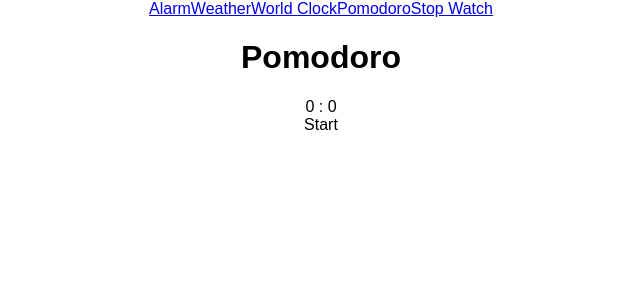
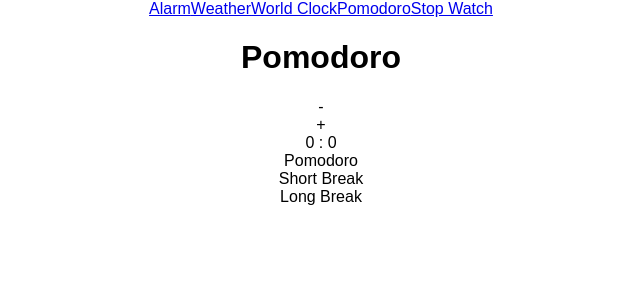
Before and after one commit to dpark926/my_momentum, a React (Create React App) app in the folder countdown_alarm_client/: page /pomodoro in a window 1280 px wide. Shown: the top 300 px of the page, without its empty margins (319-959 px from the left). Built offline with nearby package versions, Linux system fonts and the light colour scheme.

Commit message:
set different time values for Pomodoro

```diff
--- a/countdown_alarm_client/src/containers/Pomodoro.js
+++ b/countdown_alarm_client/src/containers/Pomodoro.js
@@ -8,35 +8,108 @@ class Pomodoro extends Component {
       start: false,
       hour: 0,
       minute: 0,
-      second: 0,
+      second: 60,
     }
 
-    this.handleStart = this.handleStart.bind(this)
+    this.setAddFive = this.setAddFive.bind(this)
+    this.setSubtractFive = this.setSubtractFive.bind(this)
+    this.startToggle = this.startToggle.bind(this)
+    this.setPomodoro = this.setPomodoro.bind(this)
+    this.setShortBreak = this.setShortBreak.bind(this)
+    this.setLongBreak = this.setLongBreak.bind(this)
+    this.cancelToggle = this.cancelToggle.bind(this)
+    this.secondCounter = this.secondCounter.bind(this)
   }
 
-  handleStart () {
+  setAddFive() {
     this.setState({
-      start: !this.state.start
+      minute: this.state.minute + 5,
+    })
+  }
+
+  setSubtractFive() {
+    this.setState({
+      minute: this.state.minute - 5,
+    })
+  }
+
+  setPomodoro () {
+    this.setState({
+      minute: 25,
+    })
+  }
+
+  setShortBreak () {
+    this.setState({
+      minute: 5,
+    })
+  }
+
+  setLongBreak () {
+    this.setState({
+      minute: 10,
+    })
+  }
+
+  startToggle () {
+    this.setState({
+      start: !this.state.start,
+    })
+    setInterval(this.secondCounter, 1000)
+  }
+
+  cancelToggle () {
+    this.setState({
+      start: !this.state.start,
+      hour: 0,
+      minute: 0,
+      second: 0,
+    })
+    // clearInterval(this.startToggle)
+  }
+
+  secondCounter () {
+    this.setState({
+      second: this.state.second - 1
     })
   }
 
   render () {
     if (!this.state.start) {
+      if (this.state.minute === 0) {
         return (
           <div>
             <h1>Pomodoro</h1>
+            <div onClick={this.setSubtractFive}>-</div>
+            <div onClick={this.setAddFive}>+</div>
             <div>{this.state.hour} : {this.state.minute}</div>
-          <div onClick={this.handleStart}>Start</div>
+            <div onClick={this.setPomodoro}>Pomodoro</div>
+            <div onClick={this.setShortBreak}>Short Break</div>
+            <div onClick={this.setLongBreak}>Long Break</div><br/>
           </div>
         )
       } else {
         return (
           <div>
             <h1>Pomodoro</h1>
+            <div onClick={this.setSubtractFive}>-</div>
+            <div onClick={this.setAddFive}>+</div>
+            <div>{this.state.hour} : {this.state.minute}</div>
+            <div onClick={this.setPomodoro}>Pomodoro</div>
+            <div onClick={this.setShortBreak}>Short Break</div>
+            <div onClick={this.setLongBreak}>Long Break</div><br/>
+            <div onClick={this.startToggle}>Start</div>
+          </div>
+        )
+      }
+    } else {
+      return (
+        <div>
+          <h1>Pomodoro</h1>
           <div>{this.state.hour} : {this.state.minute} : {this.state.second}</div>
           <div>Pause</div>
-          <div>Resume</div>
-          <div onClick={this.handleStart}>Cancel</div>
+          <div>Resume</div><br/>
+          <div onClick={this.cancelToggle}>Cancel</div>
         </div>
       )
     }
```
Lines whose indentation alone changed are shown as unchanged.
